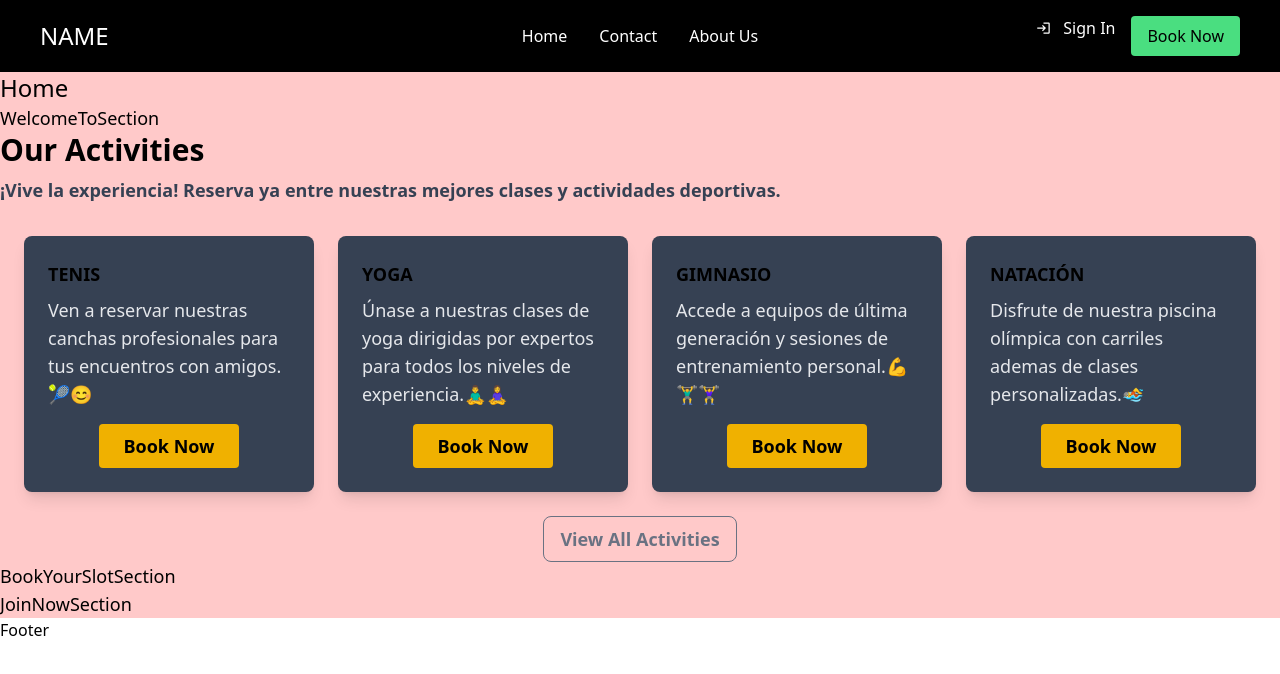
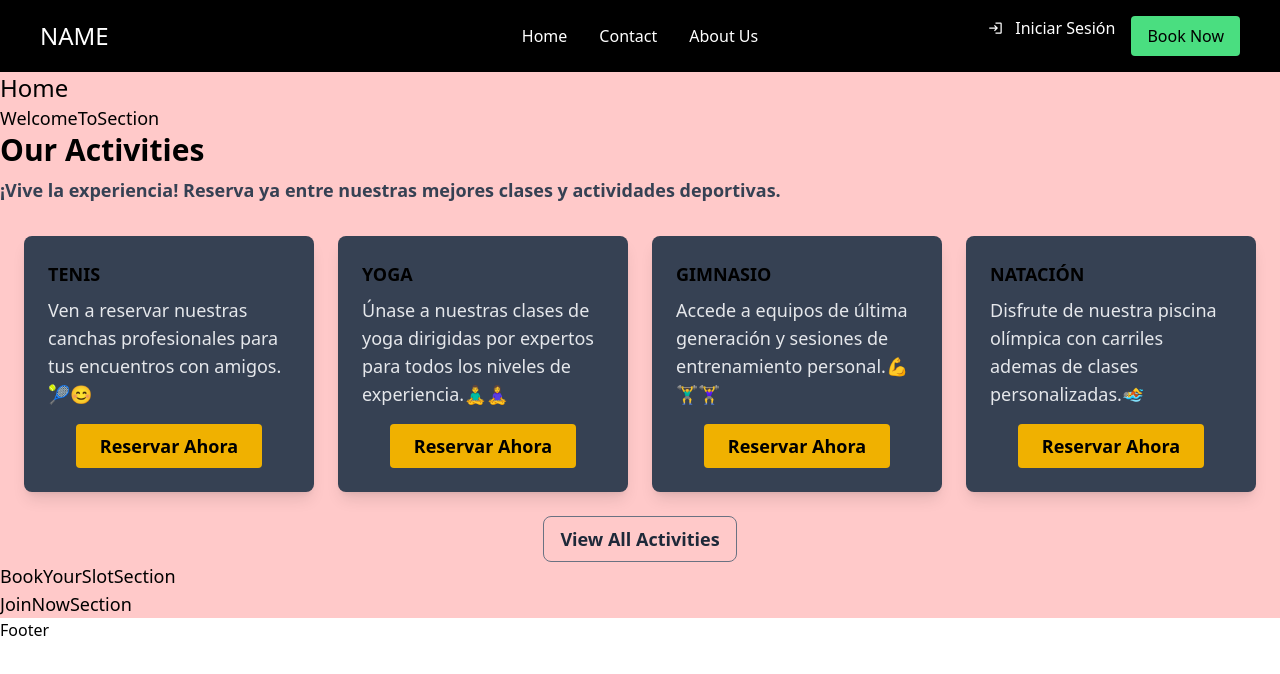
Before and after one commit to Jerimonski/Crud_Front-end, a React (Vite) app: page / in a window 1280 px wide. Shown: the top 674 px of the page. Built offline with nearby package versions, Linux system fonts and the light colour scheme.

Commit message:
Inicio y registro en front

```diff
--- a/src/components/Navbar/Navbar.jsx
+++ b/src/components/Navbar/Navbar.jsx
@@ -35,7 +35,7 @@ export default function Navbar() {
               d='M11 7L9.6 8.4l2.6 2.6H2v2h10.2l-2.6 2.6L11 17l5-5zm9 12h-8v2h8c1.1 0 2-.9 2-2V5c0-1.1-.9-2-2-2h-8v2h8z'
             ></path>
           </svg>
-          Sign In
+          Iniciar Sesión
         </button>
           </Link>
         <button className='hover:brightness-80 bg-light-green text-black'>
--- a/src/pages/Home/components/OurActivitiesSection/OurActivitiesSection.jsx
+++ b/src/pages/Home/components/OurActivitiesSection/OurActivitiesSection.jsx
@@ -21,7 +21,7 @@ export default function OurActivitiesSection() {
 
   {/* Botón de Ver Más */}
   <div className="text-center mt-6">
-    <button className="border font-bold border-gray-500 text-gray-500 px-4 py-2 rounded-lg">
+    <button className="border font-bold border-gray-500 text-gray-800 px-4 py-2 hover:scale-110 hover:bg-emerald-300  duration-300 rounded-lg">
       View All Activities
     </button>
   </div></div>
--- a/src/pages/Home/components/OurActivitiesSection/components/Cards.jsx
+++ b/src/pages/Home/components/OurActivitiesSection/components/Cards.jsx
@@ -10,7 +10,7 @@ export default function Cards({title, text}) {
       </p>
       <div className='flex justify-center'>
       <button className="mt-4 bg-yellow-500 px-6 py-2 w-fit text-black font-semibold rounded hover:scale-110 duration-300">
-        Book Now
+        Reservar Ahora
       </button>
       </div>
     </div>
```
